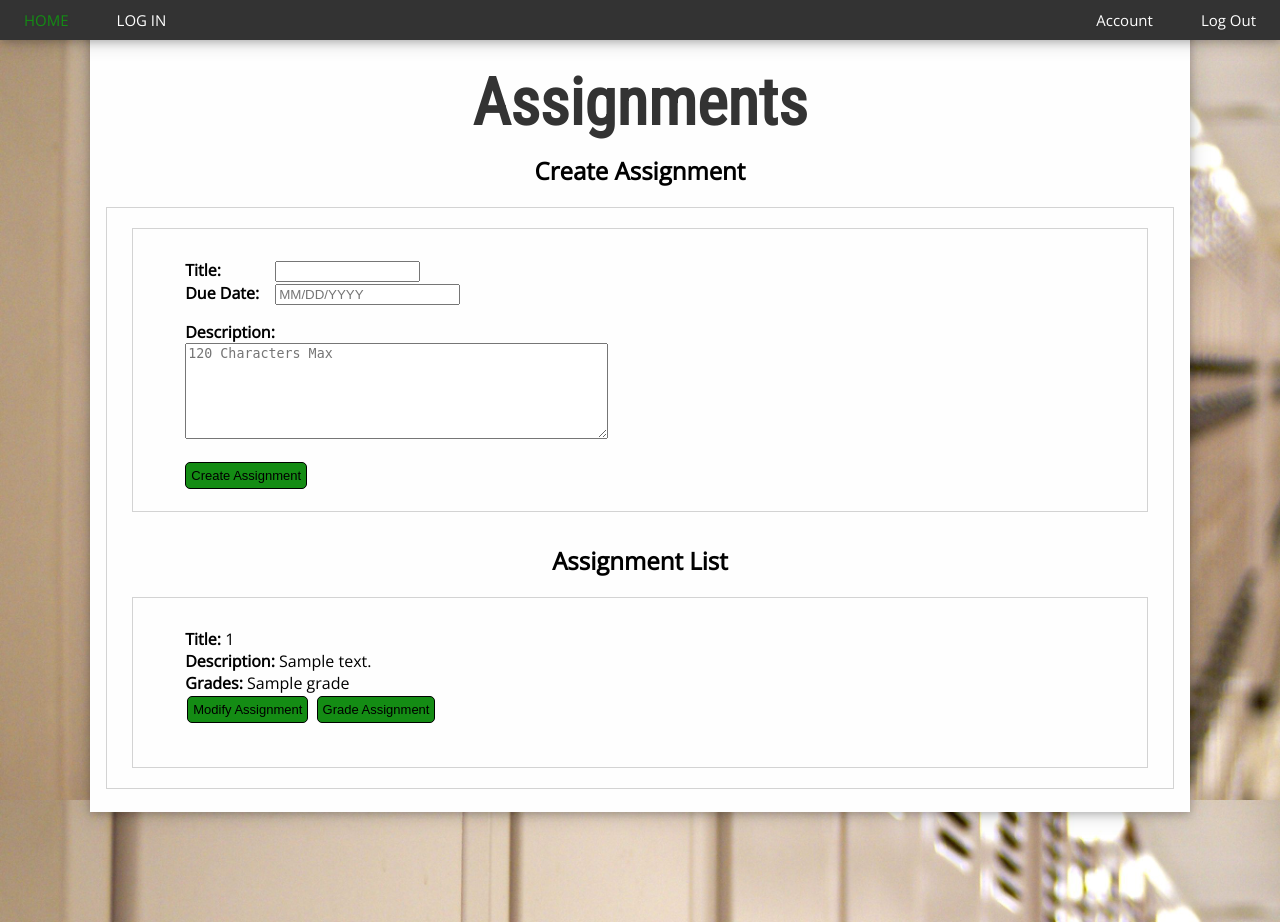
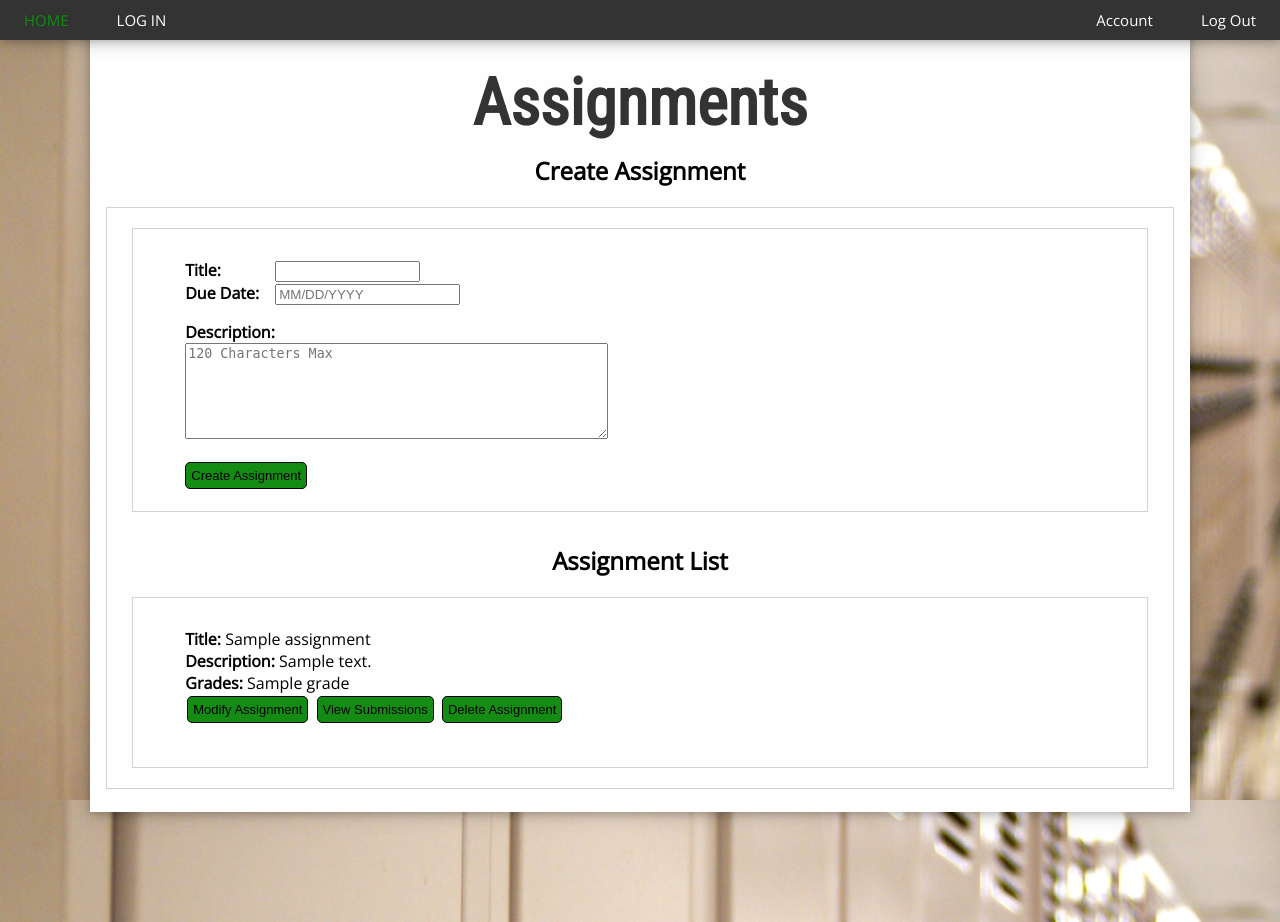
Before and after one commit to Eazop/SchoolManager, a Flask app: template Project_Files/BetterPowerSchools/templates/Assignments.html in a window 1280 px wide. Shown: the top 922 px of the page. Run offline with Flask 2, Linux system fonts and the light colour scheme; the visitor is signed in with stand-in values (Sample User, id 1); tables that the repository leaves empty hold one stand-in row (values such as "Sample post"); the template is opened without the code that fills it: most values are stand-ins (such as "Sample title", 1, 10 or a date in 2020).

Commit message:
Added ability to modify and delete assignments

```diff
--- a/Project_Files/BetterPowerSchools/main.py
+++ b/Project_Files/BetterPowerSchools/main.py
@@ -11,6 +11,7 @@ def Query(query):
     db = pymysql.connect(host='104.196.175.51', user='BPS', password='betterpowerschools', db='better_power_schools')
     cur = db.cursor()
     cur.execute(query)
+    db.commit()
     l = cur.fetchall()
     db.close()
     return l
@@ -138,7 +139,7 @@ def assignmentCourse(courseNum):
         assignments = Query("SELECT DISTINCT Title, Description, DueDate FROM assignments WHERE CourseID =" + str(courseNum))
         for assignment in assignments:
                 temp = BPS.Assignment()
-                temp.assignmentID = assignment[0]
+                temp.title = assignment[0]
                 temp.description = assignment[1]
                 temp.dueDate = assignment[2]
                 a.append(temp)
@@ -173,6 +174,28 @@ def List(courseNum, assignTitle):
     #     l[0][x] = t
     return render_template('StudentAssignments.html', studentIDs = listID, nameList = nameList, gradeList = gradeList, assignID = assignID, total = x)
 
+@app.route('/Courses/<courseNum>/<assignTitle>/Modify')
+def Modify(courseNum, assignTitle):
+    temp = Query("Select * FROM assignments WHERE Title =\"" + assignTitle + "\" AND courseID=" + str(courseNum))
+    assignment = BPS.Assignment()
+    assignment.init((int)(temp[0][0]), temp[0][1], temp[0][2], temp[0][3], temp[0][4], temp[0][5], temp[0][6])
+    return render_template('ModifyAssignment.html', assignment = assignment, courseNum = courseNum)
+
+@app.route('/updating', methods=['GET', 'POST'])
+def assignmentUpdate():
+    courseNum = request.form['courseNum']
+    title = request.form['origTitle']
+    print(courseNum)
+    l = Query("UPDATE assignments SET title = \"" + request.form['Title'] + "\", dueDate = \"" + request.form['DueDate'] + "\", description = \"" + request.form['Description'] + "\" WHERE title = \""+ title + "\" AND CourseID =" + courseNum )
+    return redirect(url_for('assignmentCourse', courseNum = courseNum))
+
+@app.route('/Courses/<courseNum>/<assignTitle>/Delete')
+def Delete(courseNum, assignTitle):
+    temp = Query("DELETE FROM assignments WHERE CourseID=" + courseNum + " AND Title=\"" + assignTitle + "\"")
+
+    return redirect(url_for('assignmentCourse', courseNum = courseNum))
+
+
 global t, s
 t = BPS.Teacher()
 s = BPS.Student()
--- a/Project_Files/BetterPowerSchools/templates/Assignments.html
+++ b/Project_Files/BetterPowerSchools/templates/Assignments.html
@@ -34,11 +34,13 @@
 <div class="profilebox">
 	<fieldset class="profilecreateform">
 	{% for assignment in assignments %}
-	 	<p class="profilebox rhead" >Title: </p><p class="profilebox rbody">{{assignment.assignmentID}}</p><br>
+	 	<p class="profilebox rhead" >Title: </p><p class="profilebox rbody">{{assignment.title}}</p><br>
 	 	<p class="profilebox rhead">Description: </p><p class="profilebox rbody">{{assignment.description}}</p><br>
 	 	<p class="profilebox rhead">Grades: </p><p class="profilebox rbody">{% if assignment.grade %}{{assignment.grade}} {% else %} "None Yet" {% endif %}</p><br>
-	 	{% if session.role == "teacher" %}<button onclick="location.href='/Courses/{{courseNum}}/{{assignment.title}}'" type="button" class="button">Modify Assignment</button>
-	<button onclick="location.href='/{{assignment.assignmentID}}/grade'" type="button" class="button">Grade Assignment</button>
+	 	{% if session.role == "teacher" %}<button onclick="location.href='/Courses/{{courseNum}}/{{assignment.title}}/Modify'" type="button" class="button">Modify Assignment</button>
+		<button onclick="location.href='/Courses/{{courseNum}}/{{assignment.title}}'" type="button" class="button">View Submissions</button>
+	<button onclick="location.href='/Courses/{{courseNum}}/{{assignment.title}}/Delete'" type="button" class="button">Delete Assignment</button>
+
 		{% endif %}
 
     <br><br>
--- a/Project_Files/BetterPowerSchools/templates/teacherHome.html
+++ b/Project_Files/BetterPowerSchools/templates/teacherHome.html
@@ -17,7 +17,7 @@
             <td>
               <a href= 'Courses/{{course.courseID}}'>{{course.courseID}}</a>
             </td>
-a
+
             <td>
               {{course.subject}}
             </td>
--- /dev/null
+++ b/Project_Files/BetterPowerSchools/templates/wsgi.py
@@ -0,0 +1,4 @@
+from main import app
+
+if __name__ == "__main__":
+    app.run(host= "0.0.0.0", port =8080)
```
Also changed, not shown: Project_Files/BetterPowerSchools/requirements.txt (+8 -2 lines), Project_Files/BetterPowerSchools/templates/ModifyAssignment.html (+5 -4 lines), Project_Files/BetterPowerSchools/templates/home.html (deleted, +0 -35 lines).
